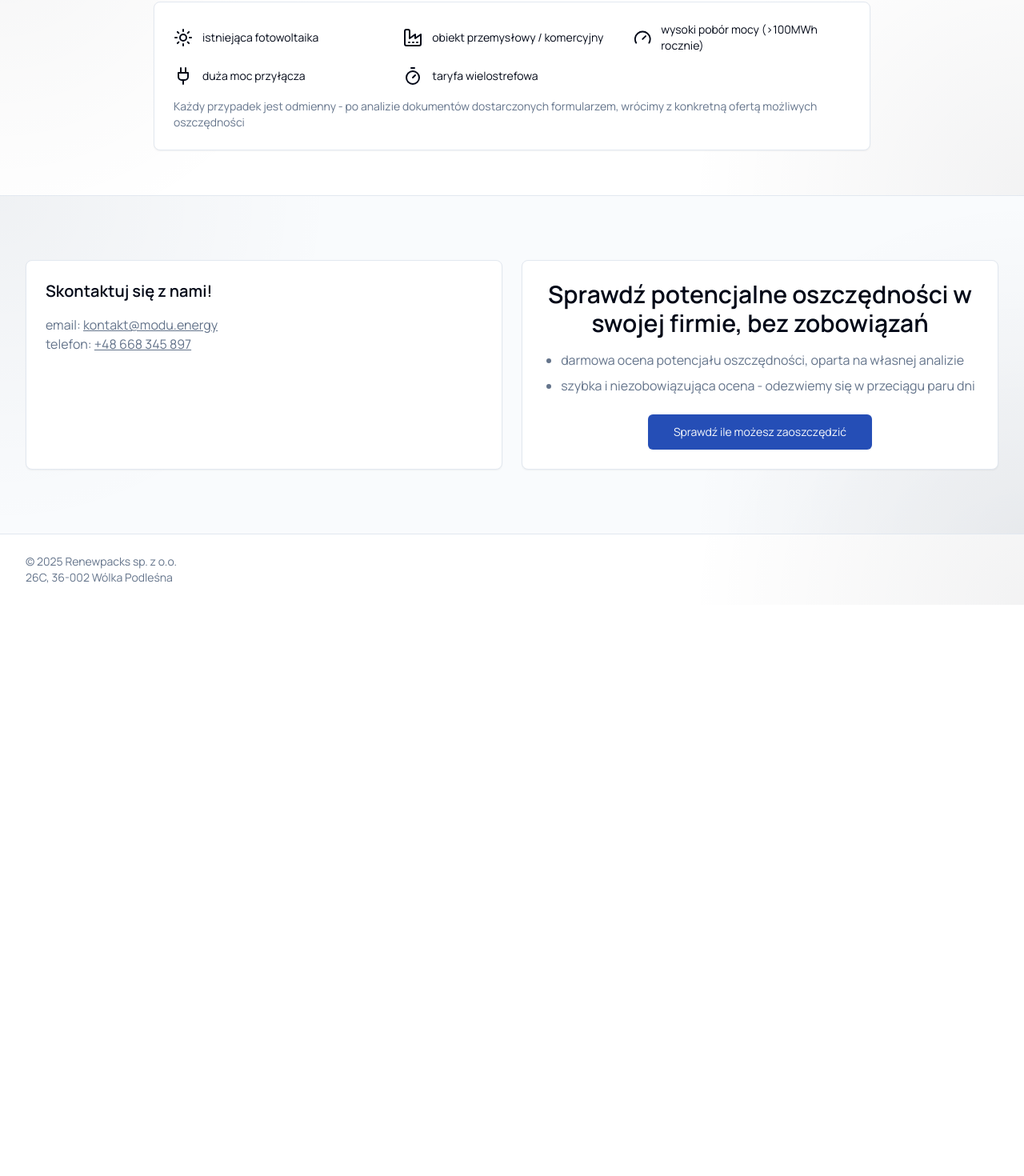
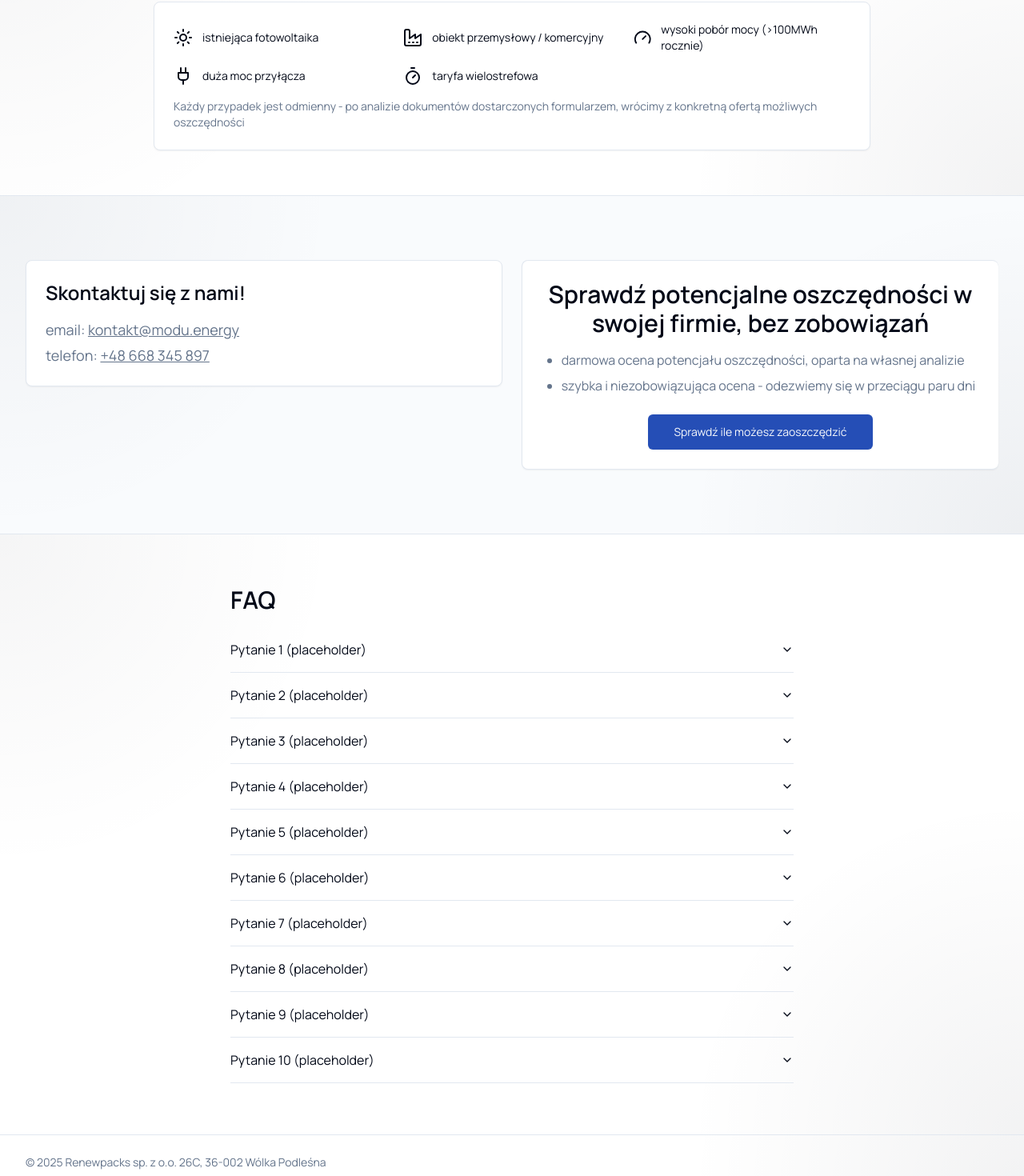
Before and after one commit to szczotex/this-is-not-a-public-project, a React (Vite) app: page / in a window 1280 px wide. Shown: the part 1057-2527 px from the top of the page at 80% size. Before the commit the page ends 1813 px from the top, so only its background shows below. Built offline with nearby package versions, Linux system fonts and the light colour scheme.

Commit message:
Fix header title and layout
Adjust header title to display correctly on fewer lines. Optimize the "Skontaktuj się z nami!" section to reduce empty space. Add an FAQ section with 10 placeholder toggle questions and answers. Consolidate the footer into a single line.

```diff
--- a/src/components/Footer.tsx
+++ b/src/components/Footer.tsx
@@ -4,8 +4,7 @@ const Footer = () => {
   return (
     <footer className="border-t">
       <div className="container py-6 text-sm text-muted-foreground">
-        <p>© 2025 Renewpacks sp. z o.o.</p>
-        <p>26C, 36-002 Wólka Podleśna</p>
+        <p>© 2025 Renewpacks sp. z o.o. 26C, 36-002 Wólka Podleśna</p>
       </div>
     </footer>
   );
--- a/src/pages/Index.tsx
+++ b/src/pages/Index.tsx
@@ -1,5 +1,6 @@
 import { Button } from "@/components/ui/button";
 import { Card, CardContent, CardHeader, CardTitle, CardDescription } from "@/components/ui/card";
+import { Accordion, AccordionContent, AccordionItem, AccordionTrigger } from "@/components/ui/accordion";
 import { HandCoins, Wrench, BatteryCharging, Sun, Gauge, Factory, Plug, Timer } from "lucide-react";
 import Header from "@/components/Header";
 import Footer from "@/components/Footer";
@@ -23,10 +24,9 @@ const Index = () => {
             <div className="absolute inset-0 bg-foreground/60" />
           </div>
           <div className="container py-20 md:py-28">
-            <div className="mx-auto max-w-3xl text-center animate-enter text-primary-foreground">
-              <h1 className="text-3xl md:text-5xl font-semibold leading-tight">
-                Obniż koszty energii dla swojej firmy,
-                <br className="hidden sm:block" /> nawet do 25%
+            <div className="mx-auto max-w-4xl text-center animate-enter text-primary-foreground">
+              <h1 className="text-3xl md:text-4xl lg:text-5xl font-semibold leading-tight">
+                Obniż koszty energii dla swojej firmy, nawet do 25%
               </h1>
               <p className="mt-3 mb-6 text-lg md:text-xl text-primary-foreground/90">
                 Bez inwestycji. Bez straty czasu.
@@ -132,18 +132,18 @@ const Index = () => {
         {/* Form CTA */}
         <section id="formularz" className="relative py-12 md:py-20 bg-muted/40 page-texture border-t">
           <div className="container">
-            <div className="grid gap-6 md:grid-cols-2">
+            <div className="grid gap-6 md:grid-cols-2 items-start md:divide-x md:divide-border">
               <Card>
-                <CardContent className="pt-6">
-                  <h3 className="text-xl font-semibold">Skontaktuj się z nami!</h3>
-                  <div className="mt-4 text-muted-foreground">
+                <CardContent className="pt-6 md:pr-6">
+                  <h3 className="text-2xl font-semibold">Skontaktuj się z nami!</h3>
+                  <div className="mt-4 text-muted-foreground text-base md:text-lg space-y-1">
                     <p>email: <a href="mailto:kontakt@modu.energy" className="underline">kontakt@modu.energy</a></p>
                     <p>telefon: <a href="tel:+48668345897" className="underline">+48 668 345 897</a></p>
                   </div>
                 </CardContent>
               </Card>
               <Card>
-                <CardContent className="pt-6">
+                <CardContent className="pt-6 md:pl-6">
                   <div className="text-center">
                     <h2 className="text-2xl md:text-3xl font-semibold">
                       Sprawdź potencjalne oszczędności w swojej firmie, bez zobowiązań
@@ -165,6 +165,67 @@ const Index = () => {
             </div>
           </div>
         </section>
+        <section className="relative py-12 md:py-16 bg-background page-texture border-t">
+          <div className="container max-w-3xl">
+            <h2 className="text-2xl md:text-3xl font-semibold mb-4">FAQ</h2>
+            <Accordion type="single" collapsible className="w-full">
+              <AccordionItem value="item-1">
+                <AccordionTrigger>Pytanie 1 (placeholder)</AccordionTrigger>
+                <AccordionContent>Odpowiedź placeholder.</AccordionContent>
+              </AccordionItem>
+              <AccordionItem value="item-2">
+                <AccordionTrigger>Pytanie 2 (placeholder)</AccordionTrigger>
+                <AccordionContent>Odpowiedź placeholder.</AccordionContent>
+              </AccordionItem>
+              <AccordionItem value="item-3">
+                <AccordionTrigger>Pytanie 3 (placeholder)</AccordionTrigger>
+                <AccordionContent>Odpowiedź placeholder.</AccordionContent>
+              </AccordionItem>
+              <AccordionItem value="item-4">
+                <AccordionTrigger>Pytanie 4 (placeholder)</AccordionTrigger>
+                <AccordionContent>Odpowiedź placeholder.</AccordionContent>
+              </AccordionItem>
+              <AccordionItem value="item-5">
+                <AccordionTrigger>Pytanie 5 (placeholder)</AccordionTrigger>
+                <AccordionContent>Odpowiedź placeholder.</AccordionContent>
+              </AccordionItem>
+              <AccordionItem value="item-6">
+                <AccordionTrigger>Pytanie 6 (placeholder)</AccordionTrigger>
+                <AccordionContent>Odpowiedź placeholder.</AccordionContent>
+              </AccordionItem>
+              <AccordionItem value="item-7">
+                <AccordionTrigger>Pytanie 7 (placeholder)</AccordionTrigger>
+                <AccordionContent>Odpowiedź placeholder.</AccordionContent>
+              </AccordionItem>
+              <AccordionItem value="item-8">
+                <AccordionTrigger>Pytanie 8 (placeholder)</AccordionTrigger>
+                <AccordionContent>Odpowiedź placeholder.</AccordionContent>
+              </AccordionItem>
+              <AccordionItem value="item-9">
+                <AccordionTrigger>Pytanie 9 (placeholder)</AccordionTrigger>
+                <AccordionContent>Odpowiedź placeholder.</AccordionContent>
+              </AccordionItem>
+              <AccordionItem value="item-10">
+                <AccordionTrigger>Pytanie 10 (placeholder)</AccordionTrigger>
+                <AccordionContent>Odpowiedź placeholder.</AccordionContent>
+              </AccordionItem>
+            </Accordion>
+            <script
+              type="application/ld+json"
+              dangerouslySetInnerHTML={{
+                __html: JSON.stringify({
+                  "@context": "https://schema.org",
+                  "@type": "FAQPage",
+                  mainEntity: Array.from({ length: 10 }).map((_, i) => ({
+                    "@type": "Question",
+                    name: `Pytanie ${i + 1} (placeholder)` ,
+                    acceptedAnswer: { "@type": "Answer", text: "Odpowiedź placeholder." },
+                  })),
+                }),
+              }}
+            ></script>
+          </div>
+        </section>
       </main>
 
       <Footer />
```
